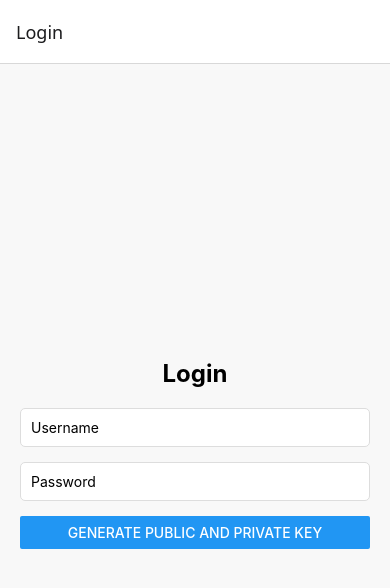
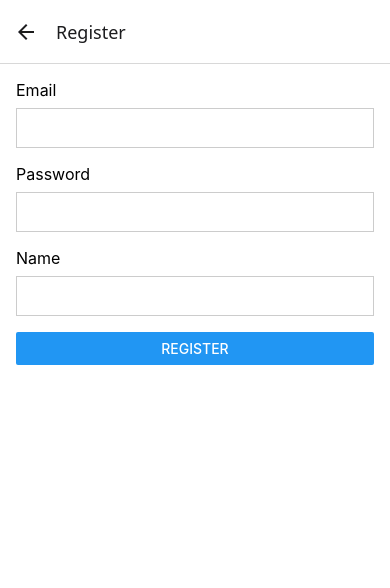
Before and after one commit to Ananya-Bhardwaj/BEST-Research-App, a React Native app: screen /Register in a window 390 px wide. Shown: the top 588 px of the page. Built offline with nearby package versions, Linux system fonts and the light colour scheme.

Commit message:
Added the initial pages

```diff
--- a/App.js
+++ b/App.js
@@ -4,6 +4,8 @@ import { createStackNavigator } from '@react-navigation/stack';
 import UploadPaper from './Screens/UploadPaper'; // Import the UploadPaper page
 import { Text } from 'react-native';
 import LoginScreen from './Screens/LoginScreen';
+import FacultyRegistration from './Screens/FacultyRegistration';
+import FormPage from './Screens/FormPage';
 
 
 const Stack = createStackNavigator();
@@ -11,7 +13,7 @@ const Stack = createStackNavigator();
 export default function App() {
   return (
     <NavigationContainer>
-      <Stack.Navigator initialRouteName="Login">
+      <Stack.Navigator initialRouteName="FormPage">
          <Stack.Screen
           name="UploadPaper"
           component={UploadPaper}
@@ -22,6 +24,16 @@ export default function App() {
           component={LoginScreen}
           options={{ title: 'Login' }}
         />
+         <Stack.Screen
+          name="Register"
+          component={FacultyRegistration}
+          options={{ title: 'Register' }}
+        />
+         <Stack.Screen
+          name="FormPage"
+          component={FormPage}
+          options={{ title: 'Form' }}
+        />
       </Stack.Navigator>
     </NavigationContainer>
 );
--- a/Screens/FacultyRegistration.jsx
+++ b/Screens/FacultyRegistration.jsx
@@ -1,14 +1,63 @@
-import { StyleSheet, Text, View } from 'react-native'
-import React from 'react'
+import React, { useState } from 'react';
+import { View, Text, TextInput, Button, StyleSheet } from 'react-native';
 
 const FacultyRegistration = () => {
+  const [email, setEmail] = useState('');
+  const [password, setPassword] = useState('');
+  const [name, setName] = useState('');
+
+  const handleRegister = () => {
+    // Handle registration logic here
+    console.log('Email:', email);
+    console.log('Password:', password);
+    console.log('Name:', name);
+  };
+
   return (
-    <View>
-      <Text>FacultyRegistration</Text>
+    <View style={styles.container}>
+      <Text style={styles.label}>Email</Text>
+      <TextInput
+        style={styles.input}
+        value={email}
+        onChangeText={setEmail}
+        keyboardType="email-address"
+        autoCapitalize="none"
+      />
+      <Text style={styles.label}>Password</Text>
+      <TextInput
+        style={styles.input}
+        value={password}
+        onChangeText={setPassword}
+        secureTextEntry
+      />
+      <Text style={styles.label}>Name</Text>
+      <TextInput
+        style={styles.input}
+        value={name}
+        onChangeText={setName}
+      />
+      <Button title="Register" onPress={handleRegister} />
     </View>
-  )
-}
+  );
+};
 
-export default FacultyRegistration
+const styles = StyleSheet.create({
+  container: {
+    flex: 1,
+    padding: 16,
+    backgroundColor: '#fff',
+  },
+  label: {
+    fontSize: 16,
+    marginBottom: 8,
+  },
+  input: {
+    height: 40,
+    borderColor: '#ccc',
+    borderWidth: 1,
+    marginBottom: 16,
+    paddingHorizontal: 8,
+  },
+});
 
-const styles = StyleSheet.create({})
+export default FacultyRegistration;
--- /dev/null
+++ b/Screens/FormPage.jsx
@@ -0,0 +1,105 @@
+import React, { useState } from 'react';
+import { View, Text, TextInput, StyleSheet, TouchableOpacity, Alert } from 'react-native';
+import RNPickerSelect from 'react-native-picker-select';
+
+const FormPage = () => {
+  const [subjectCode, setSubjectCode] = useState('');
+  const [year, setYear] = useState('');
+  const [branch, setBranch] = useState('');
+  const [examType, setExamType] = useState('');
+  const [faculty, setFaculty] = useState('');
+
+  const handleSubmit = () => {
+    Alert.alert('Form Submitted', `Details:
+    - Subject Code: ${subjectCode}
+    - Year: ${year}
+    - Branch: ${branch}
+    - Exam Type: ${examType}`);
+  };
+
+  return (
+    <View style={styles.container}>
+      <Text style={styles.label}>Subject Code</Text>
+      <TextInput
+        style={styles.input}
+        value={subjectCode}
+        onChangeText={setSubjectCode}
+        placeholder="Enter Subject Code"
+      />
+
+      <Text style={styles.label}>Year</Text>
+      <TextInput
+        style={styles.input}
+        value={year}
+        onChangeText={setYear}
+        placeholder="Enter Year"
+      />
+
+      <Text style={styles.label}>Branch</Text>
+      <TextInput
+        style={styles.input}
+        value={branch}
+        onChangeText={setBranch}
+        placeholder="Enter Branch"
+      />
+
+      <Text style={styles.label}>Exam Type</Text>
+      <RNPickerSelect
+        onValueChange={setExamType}
+        items={[
+          { label: 'Midterm', value: 'Midterm' },
+          { label: 'Endterm', value: 'Endterm' },
+          { label: 'Remid', value: 'Remid' },
+          { label: 'Supplementary', value: 'Supplementary' },
+        ]}
+        style={{
+          inputIOS: styles.dropdown,
+          inputAndroid: styles.dropdown,
+        }}
+        placeholder={{ label: 'Select Exam Type', value: null }}
+      />
+
+      <TouchableOpacity style={styles.button} onPress={handleSubmit}>
+        <Text style={styles.buttonText}>Submit</Text>
+      </TouchableOpacity>
+    </View>
+  );
+};
+
+const styles = StyleSheet.create({
+  container: {
+    flex: 1,
+    backgroundColor: '#fff',
+    padding: 20,
+  },
+  label: {
+    fontSize: 16,
+    marginBottom: 5,
+  },
+  input: {
+    borderWidth: 1,
+    borderColor: '#ccc',
+    padding: 10,
+    borderRadius: 5,
+    marginBottom: 15,
+  },
+  dropdown: {
+    borderWidth: 1,
+    borderColor: '#ccc',
+    padding: 10,
+    borderRadius: 5,
+    marginBottom: 15,
+  },
+  button: {
+    backgroundColor: '#007bff',
+    padding: 15,
+    borderRadius: 8,
+    alignItems: 'center',
+  },
+  buttonText: {
+    color: '#fff',
+    fontSize: 16,
+  },
+});
+
+export default FormPage;
--- a/Screens/LoginScreen.jsx
+++ b/Screens/LoginScreen.jsx
@@ -1,8 +1,11 @@
 import React, { useState } from 'react';
-import { View, Text, TextInput, Button, StyleSheet, Alert } from 'react-native';
+import { View, Text, TextInput, Button, StyleSheet, Alert, TouchableOpacity } from 'react-native';
 import * as Crypto from 'expo-crypto';
+import { useNavigation } from '@react-navigation/native';
 
 const LoginScreen = () => {
+  const navigation = useNavigation();
+
   const [username, setUsername] = useState('');
   const [password, setPassword] = useState('');
 
@@ -37,6 +40,10 @@ const LoginScreen = () => {
       />
 
       <Button title="Generate Public and Private Key" onPress={generateKeys} />
+
+      <TouchableOpacity onPress={() => navigation.navigate("Register")}>
+        <Text style={{ textAlign: 'center', marginTop: 20, color: 'blue' }}>Don't have an account? Register here</Text>
+      </TouchableOpacity>
     </View>
   );
 };
```
Also changed, not shown: package.json (+8 -7 lines), 1 other file (tests, documents, lock files or other folders).
